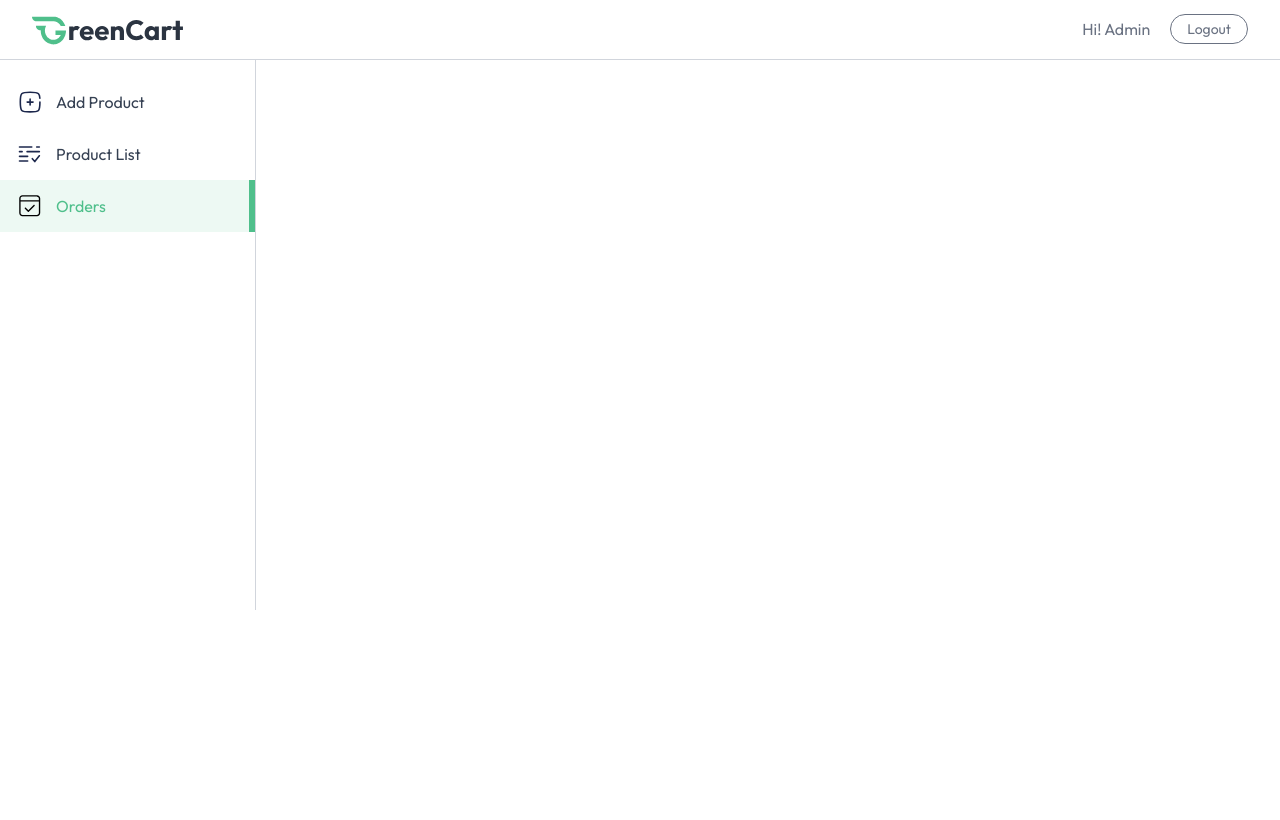
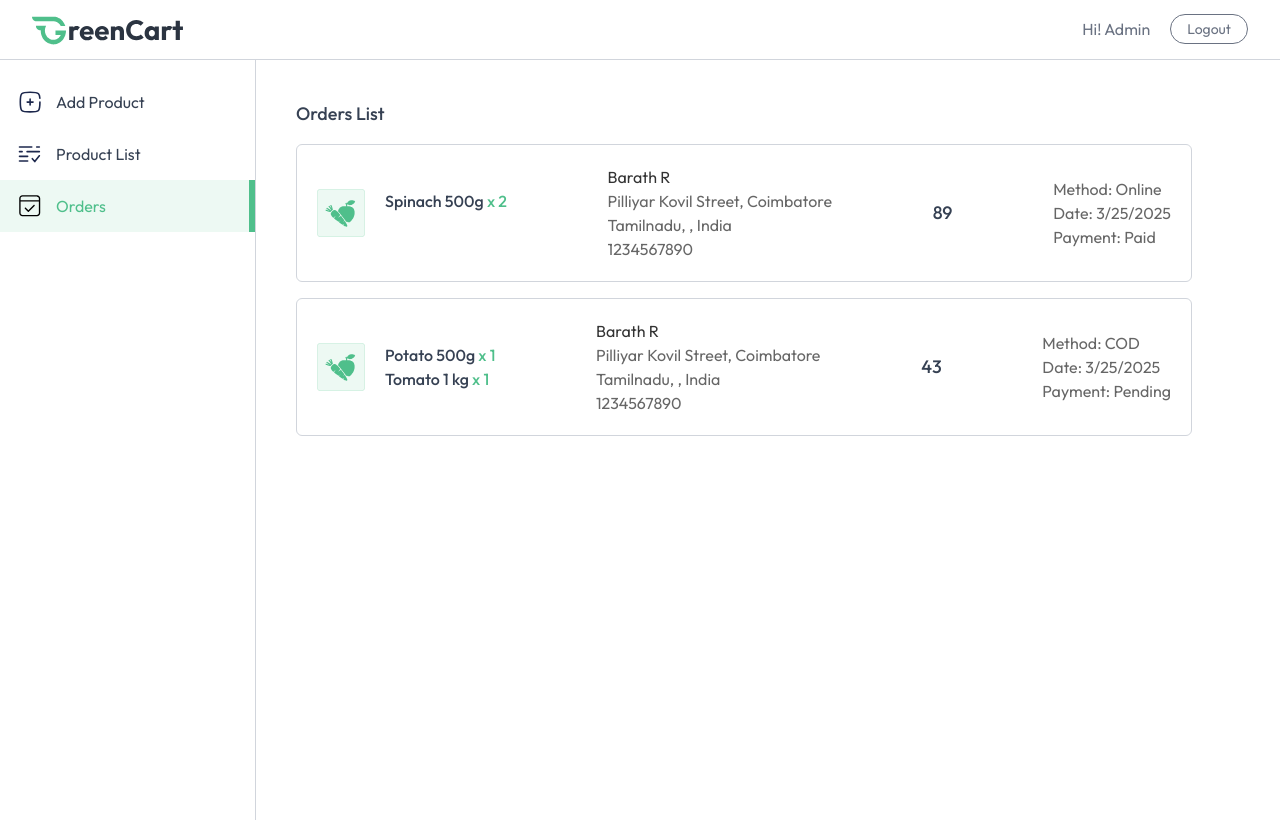
Before and after one commit to Barathramesh/Grocery_mart, a React (Vite) app in the folder client/: page /seller/orders in a window 1280 px wide. Both pictures are taken after typing "name@example.com", "Sample123" into the empty fields and a click on the button "Login". Built offline with nearby package versions, Linux system fonts and the light colour scheme.

Commit message:
ProductList And Orders Page in Seller

```diff
--- a/client/src/pages/seller/AddProducts.jsx
+++ b/client/src/pages/seller/AddProducts.jsx
@@ -15,7 +15,7 @@
    }
 
   return (
-     <div className="no-scrollbar flex-1 h-[95vh] overflow-y-sccroll flex
+     <div className="no-scrollbar flex-1 h-[95vh] overflow-y-scroll flex
      flex-col justify-between">
             <form onSubmit={onSubmitHandler} className="md:p-10 p-4 space-y-5 max-w-lg">
                 <div>
--- a/client/src/pages/seller/Orders.jsx
+++ b/client/src/pages/seller/Orders.jsx
@@ -1,10 +1,61 @@
-import React from 'react'
+import React, { useEffect, useState } from 'react'
+import { useAppContext } from '../../context/AppContext'
+import { assets, dummyOrders } from '../../assets/assets'
 
 const Orders = () => {
+
+  const {currency} = useAppContext()
+  const [orders, setOrders] = useState([])
+
+  const fetchOrders = async () => {
+    setOrders(dummyOrders)
+  }
+
+  useEffect(()=> {
+    fetchOrders();
+  },[])
+
   return (
-    <div>
+    <div className='no-scrollbar flex-1 h-[95vh] overflow-y-scroll'>
+    <div className="md:p-10 p-4 space-y-4">
+            <h2 className="text-lg font-medium">Orders List</h2>
+            {orders.map((order, index) => (
+                <div key={index} className="flex flex-col md:items-center md:flex-row gap-5
+                justify-between p-5 max-w-4xl rounded-md border border-gray-300">
 
-    </div>
+                    <div className="flex gap-5 max-w-80">
+                        <img className="w-12 h-12 object-cover" src={assets.box_icon} alt="boxIcon" />
+                        <div>
+                            {order.items.map((item, index) => (
+                                <div key={index} className="flex flex-col">
+                                    <p className="font-medium">
+                                        {item.product.name}{" "}
+                                        <span className="text-primary">x {item.quantity}</span>
+                                    </p>
+                                </div>
+                            ))}
+                        </div>
+                    </div>
+
+                    <div className="text-sm md:text-base text-black/60">
+                        <p className='text-black/80'> {order.address.firstName} {order.address.lastName}</p>
+                        <p> {order.address.street}, {order.address.city} </p>
+                        <p> {order.address.state}, {order.address.pincode}, {order.address.country}</p>
+                        <p></p>
+                        <p>{order.address.phone}</p>
+                    </div>
+
+                    <p className="font-medium text-lg my-auto">{currency}{order.amount}</p>
+
+                    <div className="flex flex-col text-sm md:text-base text-black/60">
+                        <p>Method: {order.paymentType}</p>
+                        <p>Date: {new Date(order.createdAt).toLocaleDateString()}</p>
+                        <p>Payment: {order.isPaid ? "Paid" : "Pending"}</p>
+                    </div>
+                </div>
+            ))}
+        </div>
+     </div>
   )
 }
 
--- a/client/src/pages/seller/ProductList.jsx
+++ b/client/src/pages/seller/ProductList.jsx
@@ -1,10 +1,52 @@
 import React from 'react'
+import { useAppContext } from '../../context/AppContext'
 
 const ProductList = () => {
+
+  const {products, currency} = useAppContext()
+
   return (
-    <div>
-
-    </div>
+        <div className="no-scrollbar flex-1 h-[95vh] overflow-y-scroll">
+            <div className="w-full md:p-10 p-4">
+                <h2 className="pb-4 text-lg font-medium">All Products</h2>
+                <div className="flex flex-col items-center max-w-4xl w-full overflow-hidden
+                 rounded-md bg-white border border-gray-500/20">
+                    <table className="md:table-auto table-fixed w-full overflow-hidden">
+                        <thead className="text-gray-900 text-sm text-left">
+                            <tr>
+                                <th className="px-4 py-3 font-semibold truncate">Product</th>
+                                <th className="px-4 py-3 font-semibold truncate">Category</th>
+                                <th className="px-4 py-3 font-semibold truncate hidden md:block">Selling Price</th>
+                                <th className="px-4 py-3 font-semibold truncate">In Stock</th>
+                            </tr>
+                        </thead>
+                        <tbody className="text-sm text-gray-500">
+                            {products.map((product) => (
+                                <tr key={product._id} className="border-t border-gray-500/20">
+                                    <td className="md:px-4 pl-2 md:pl-4 py-3 flex items-center space-x-3 truncate">
+                                        <div className="border border-gray-300 rounded p-2">
+                                            <img src={product.image[0]} alt="Product" className="w-16" />
+                                        </div>
+                                        <span className="truncate max-sm:hidden w-full">{product.name}</span>
+                                    </td>
+                                    <td className="px-4 py-3">{product.category}</td>
+                                    <td className="px-4 py-3 max-sm:hidden">{currency}{product.offerPrice}</td>
+                                    <td className="px-4 py-3">
+                                        <label className="relative inline-flex items-center cursor-pointer text-gray-900 gap-3">
+                                            <input type="checkbox" className="sr-only peer"  />
+                                            <div className="w-12 h-7 bg-slate-300 rounded-full peer peer-checked:bg-blue-600
+                                             transition-colors duration-200"></div>
+                                            <span className="dot absolute left-1 top-1 w-5 h-5 bg-white rounded-full
+                                             transition-transform duration-200 ease-in-out peer-checked:translate-x-5"></span>
+                                        </label>
+                                    </td>
+                                </tr>
+                            ))}
+                        </tbody>
+                    </table>
+                </div>
+            </div>
+        </div>
   )
 }
 
--- a/client/src/pages/seller/SellerLayout.jsx
+++ b/client/src/pages/seller/SellerLayout.jsx
@@ -28,7 +28,7 @@
                 </div>
             </div>
             <div className="flex">
-              <div className="md:w-64 w-16 border-r h-[550px] text-base border-gray-300 pt-4 flex flex-col transition-all duration-300">
+              <div className="md:w-64 w-16 border-r h-[95vh] text-base border-gray-300 pt-4 flex flex-col">
                 {sidebarLinks.map((item) => (
                     <NavLink to={item.path} key={item.name} end={item.path === "/seller"}
                         className={({isActive})=>`flex items-center py-3 px-4 gap-3
```
